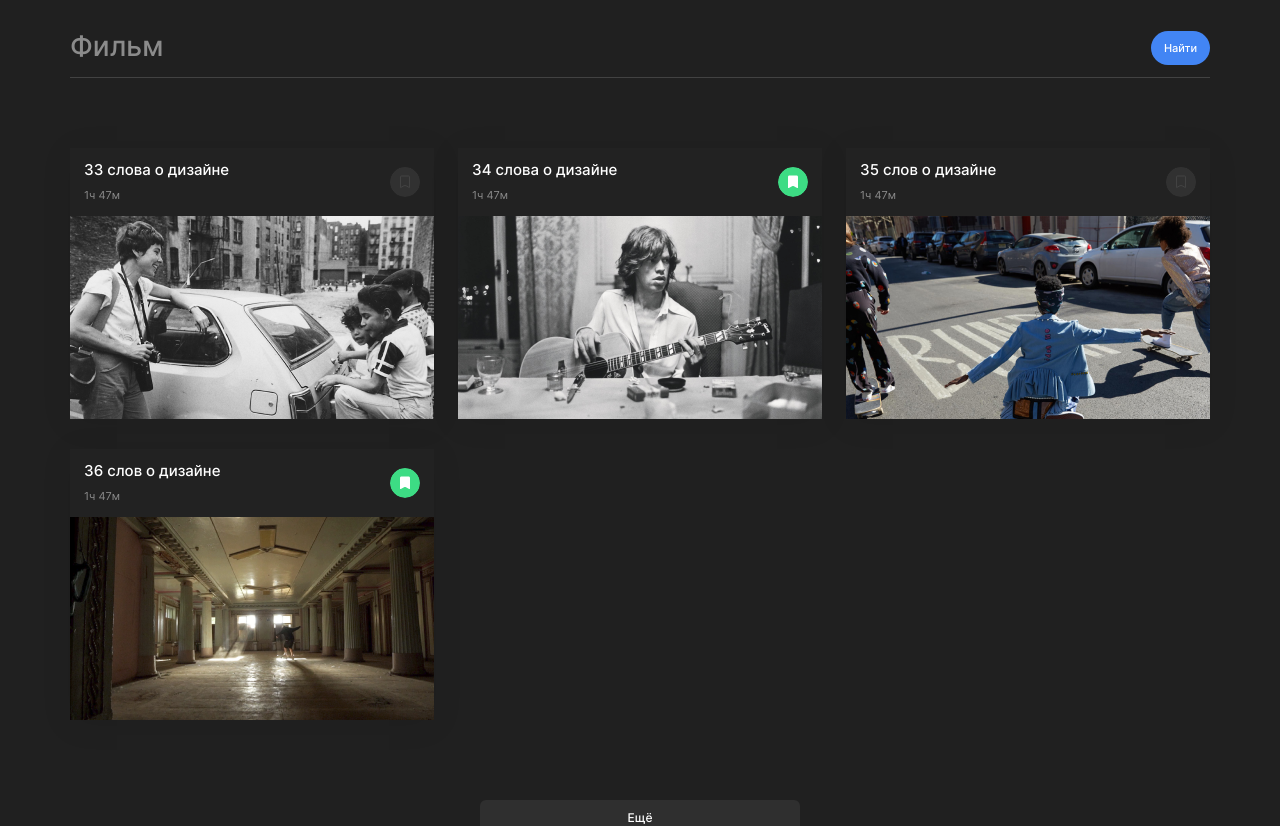
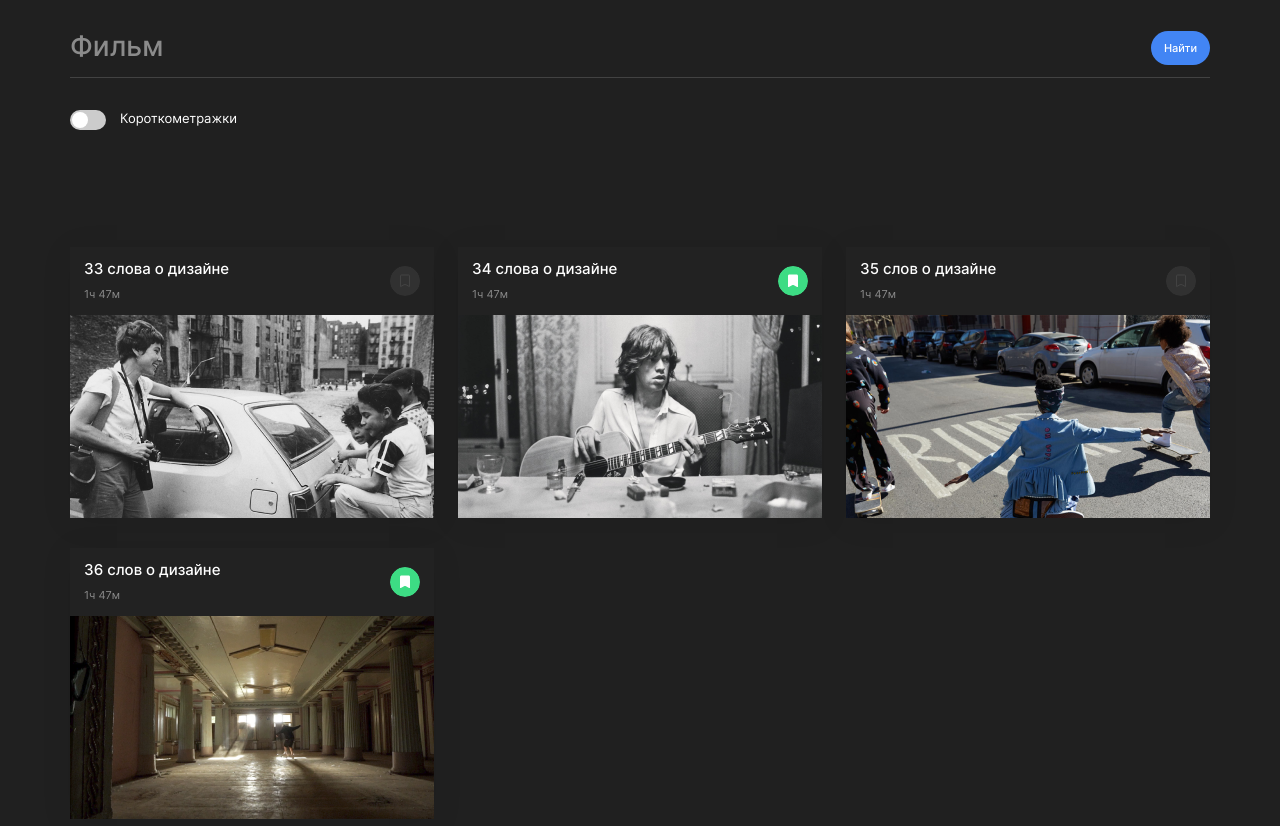
Before and after one commit to x-borz/movies-explorer-frontend, a React (Create React App) app: page / in a window 1280 px wide. Shown: the top 826 px of the page. Built offline with nearby package versions, Linux system fonts and the light colour scheme.

Commit message:
feat. компонент filter-checkbox

```diff
--- /dev/null
+++ b/src/components/FilterCheckbox/FilterCheckbox.css
@@ -0,0 +1,45 @@
+.filter-checkbox {
+  position: relative;
+  display: inline-block;
+  width: 36px;
+  height: 20px;
+}
+
+.filter-checkbox__checkbox {
+  opacity: 0;
+  width: 1px;
+  height: 1px;
+}
+
+.filter-checkbox__slider {
+  position: absolute;
+  cursor: pointer;
+  top: 0;
+  left: 0;
+  right: 0;
+  bottom: 0;
+  background-color: #ccc;
+  -webkit-transition: .4s;
+  transition: .4s;
+  border-radius: 20px;
+}
+
+.filter-checkbox__slider::before {
+  position: absolute;
+  content: "";
+  height: 16px;
+  width: 16px;
+  left: 2px;
+  bottom: 2px;
+  background-color: #fff;
+  transition: .4s;
+  border-radius: 50%;
+}
+
+.filter-checkbox__checkbox:checked + .filter-checkbox__slider {
+  background-color: #3ddc84;
+}
+
+.filter-checkbox__checkbox:checked + .filter-checkbox__slider:before {
+  transform: translateX(16px);
+}
--- /dev/null
+++ b/src/components/FilterCheckbox/FilterCheckbox.js
@@ -0,0 +1,13 @@
+import './FilterCheckbox.css';
+import React from "react";
+
+function FilterCheckbox({id}) {
+  return (
+    <label className='filter-checkbox'>
+      <input className='filter-checkbox__checkbox' type="checkbox" id={id}/>
+      <span className='filter-checkbox__slider'></span>
+    </label>
+  );
+}
+
+export default FilterCheckbox;
--- a/src/components/SearchForm/SearchForm.css
+++ b/src/components/SearchForm/SearchForm.css
@@ -45,6 +45,20 @@
   opacity: .7;
 }
 
-.search-form__input-with-btn {
+.search-form__input-with-btn-group {
   position: relative;
 }
+
+.search-form__checkbox-group {
+  display: flex;
+  margin: 32px 0 47px 0;
+}
+
+.search-form__checkbox-label {
+  margin-left: 14px;
+  font-style: normal;
+  font-weight: 400;
+  font-size: 13px;
+  line-height: 1.38;
+  color: #fff;
+}
--- a/src/components/SearchForm/SearchForm.js
+++ b/src/components/SearchForm/SearchForm.js
@@ -1,11 +1,16 @@
 import './SearchForm.css';
+import FilterCheckbox from "../FilterCheckbox/FilterCheckbox";
 
 function SearchForm(props) {
   return (
     <form className='search-form'>
-      <div className='search-form__input-with-btn'>
+      <div className='search-form__input-with-btn-group'>
         <input className='search-form__input' type='text' placeholder='Фильм'/>
         <button className='search-form__search-btn' type='button'>Найти</button>
+      </div>
+      <div className='search-form__checkbox-group'>
+        <FilterCheckbox id='filter-checkbox'/>
+        <label className='search-form__checkbox-label' htmlFor='filter-checkbox'>Короткометражки</label>
       </div>
     </form>
   );
```
